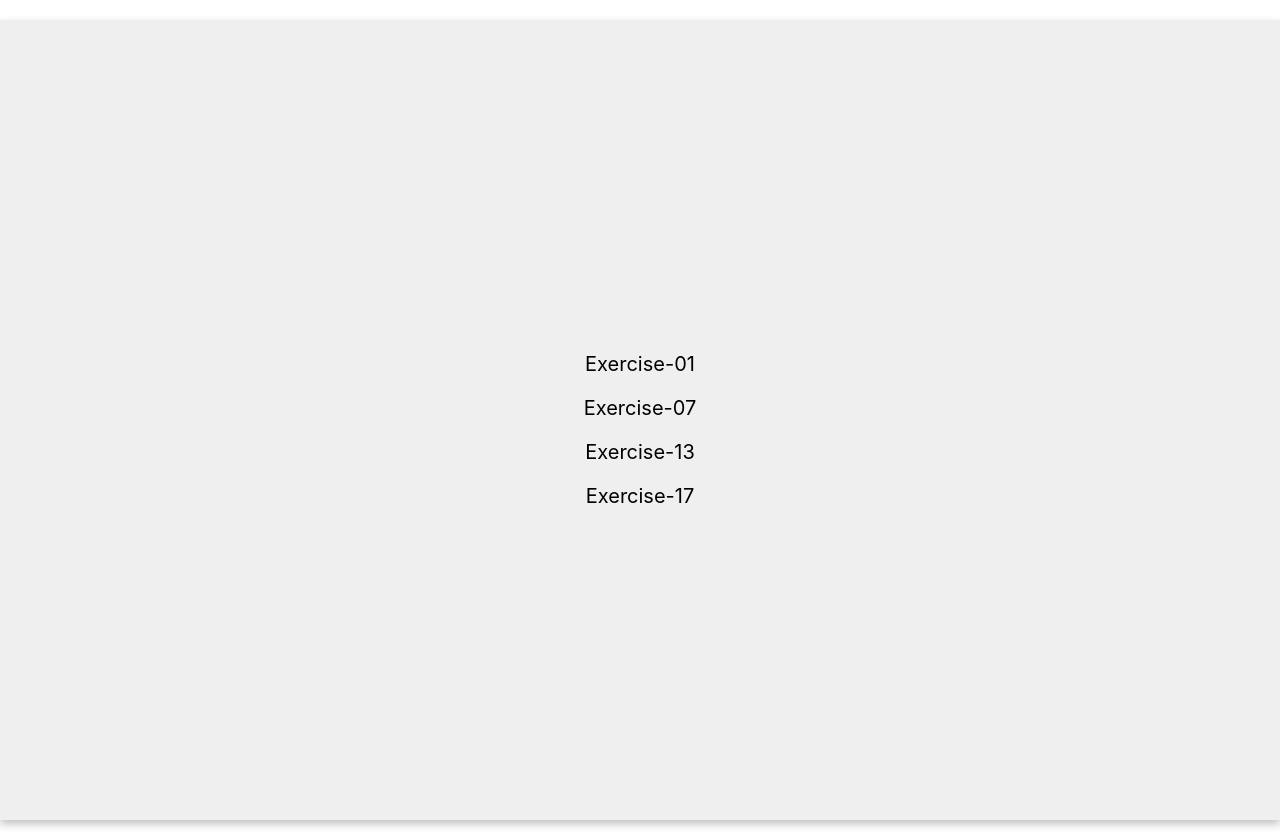
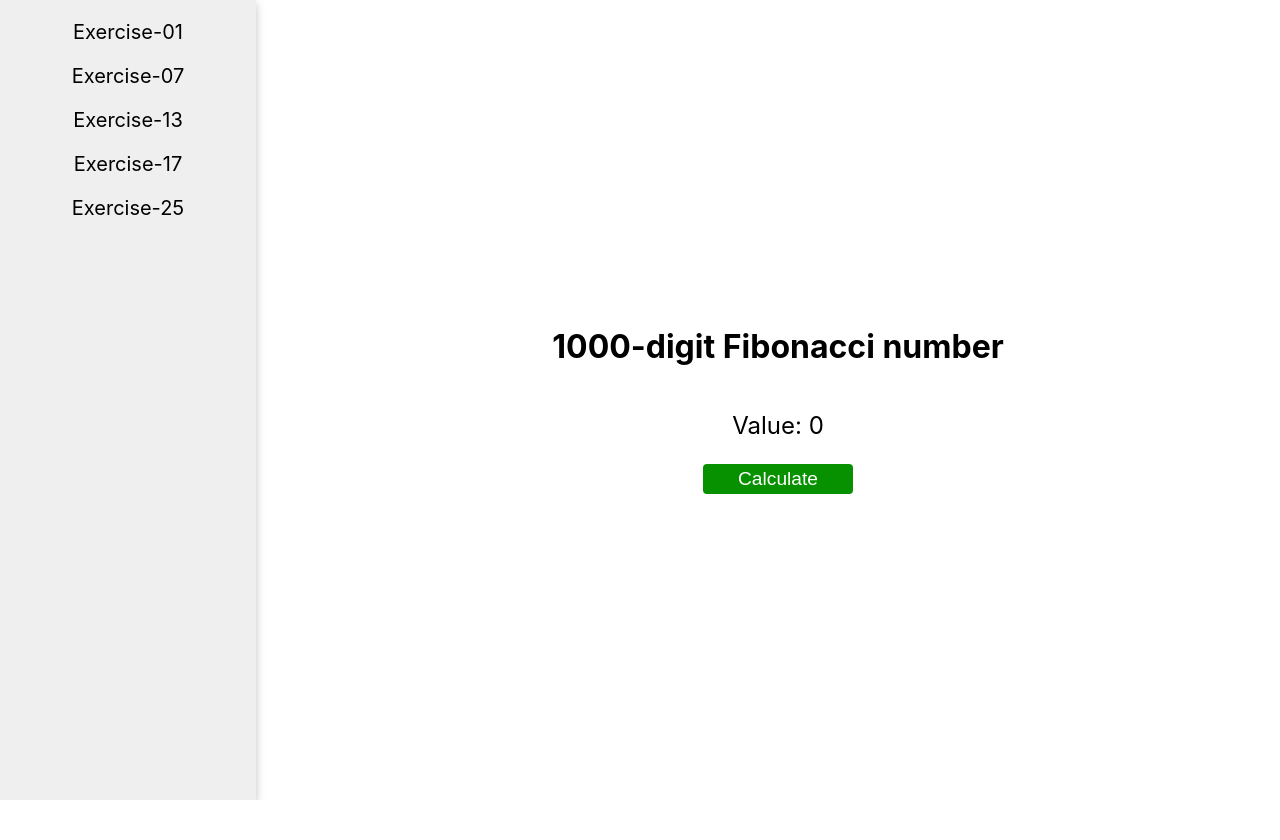
Before and after one commit to EdersonDav/Project-Euler, a React (Create React App) app: page /id-25 in a window 1280 px wide. After the commit the page ends 800 px from the top, so only its background shows below. Built offline with nearby package versions, Linux system fonts and the light colour scheme.

Commit message:
Resolution problem 25

```diff
--- a/src/components/Menu/index.tsx
+++ b/src/components/Menu/index.tsx
@@ -9,6 +9,7 @@ const Dashboard: React.FC = () => {
       <Link to='/id-7'>Exercise-07</Link>
       <Link to='/id-13'>Exercise-13</Link>
       <Link to='/id-17'>Exercise-17</Link>
+      <Link to='/id-25'>Exercise-25</Link>
     </ExerciseWrapper>
   )
 }
--- /dev/null
+++ b/src/pages/1000-digit-Fibonacci-number/index.tsx
@@ -0,0 +1,34 @@
+import React from 'react';
+import Button from '../../components/Button';
+
+const FibonacciDigit1000: React.FC = () => {
+  const [result, setResult] = React.useState<number>(0)
+
+
+  const handleCalculate = () => {
+    let number1 = BigInt(1);
+    let number2 = BigInt(1);
+    let count = 2;
+
+    while (true) {
+      count++;
+      const number = number1 + number2;
+      number1 = number2;
+      number2 = number;
+      if (number.toString().length === 1000) {
+        setResult(count);
+        break;
+      }
+    }
+
+  }
+
+  return (
+    <div>
+      <h1>1000-digit Fibonacci number</h1>
+      <p>Value: {result}</p>
+      <Button type='button' onClick={handleCalculate}>Calculate</Button>
+    </div>
+  )
+}
+export default FibonacciDigit1000
--- a/src/routes/index.tsx
+++ b/src/routes/index.tsx
@@ -5,6 +5,7 @@ import Multiples from '../pages/Multiples_3_5';
 import Primes from '../pages/10001_st_prime';
 import Large from '../pages/Large_Sum';
 import NumberLetterCounts from '../pages/Number_letter_counts'
+import FibonacciDigit1000 from '../pages/1000-digit-Fibonacci-number'
 
 const Routes: React.FC = () => {
   return (
@@ -14,6 +15,7 @@ const Routes: React.FC = () => {
       <Route exact path="/id-7" component={Primes} />
       <Route exact path="/id-13" component={Large} />
       <Route exact path="/id-17" component={NumberLetterCounts} />
+      <Route exact path="/id-25" component={FibonacciDigit1000} />
     </Switch>
   )
 }
```
